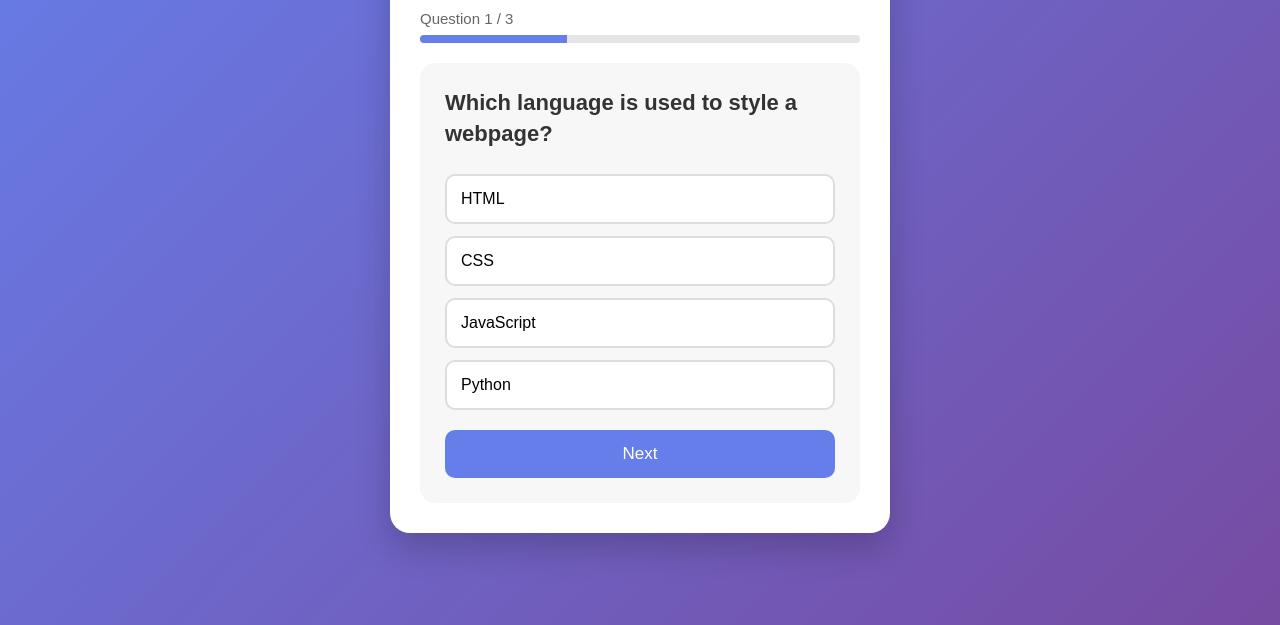
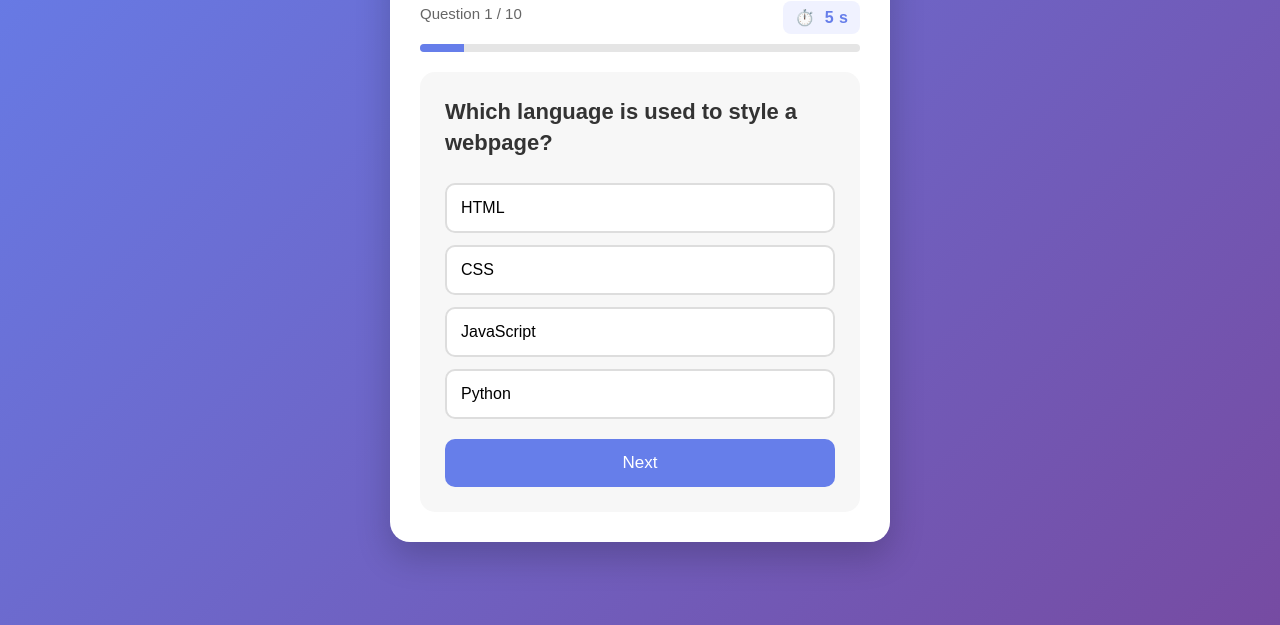
Before and after one commit to Tanu506/JavaScript_Projects, a plain HTML site: page Quiz App/index.html in a window 1280 px wide. Shown: the part 175-800 px from the top of the page. Drawn offline with Linux system fonts and the light colour scheme.

Commit message:
Adding timer to html,css and js. Adding 10 questions

```diff
--- a/Quiz App/index.html
+++ b/Quiz App/index.html
@@ -1,5 +1,6 @@
 <!DOCTYPE html>
 <html lang="en">
+
 <head>
     <meta charset="UTF-8">
     <meta name="viewport" content="width=device-width, initial-scale=1.0">
@@ -12,7 +13,12 @@
         <h1>🧠 JavaScript Quiz</h1>
 
         <div class="quiz-header">
-            <p id="questionNumber">Question 1 / 10</p>
+            <div class="top-info">
+                <p id="questionNumber">Question 1 / 10</p>
+                <div class="timer">
+                    ⏱️ <span id="timer">10</span>s
+                </div>
+            </div>
             <div class="progress-bar">
                 <div id="progress"></div>
             </div>
@@ -43,4 +49,5 @@
     <script src="script.js"></script>
 
 </body>
+
 </html>
--- a/Quiz App/script.js
+++ b/Quiz App/script.js
@@ -6,6 +6,7 @@ const nextBtn = document.querySelector("#nextBtn");
 const scoreDisplay = document.querySelector("#score");
 const restartBtn = document.querySelector("#restartBtn");
 const result = document.querySelector("#result");
+const timer = document.querySelector("#timer");
 
 const questions = [
   {
@@ -25,10 +26,67 @@ const questions = [
     options: ["<h1>", "<p>", "<div>", "<span>"],
     answer: "<p>",
   },
+
+  {
+    question:
+      "Which keyword is used to declare a variable that cannot be reassigned?",
+    options: ["var", "let", "const", "static"],
+    answer: "const",
+  },
+
+  {
+    question: "Which method is used to add an element to the end of an array?",
+    options: ["push()", "pop()", "shift()", "unshift()"],
+    answer: "push()",
+  },
+
+  {
+    question: "Which symbol is used for strict equality in JavaScript?",
+    options: ["=", "==", "===", "!="],
+    answer: "===",
+  },
+
+  {
+    question: "Which method converts a JSON string into a JavaScript object?",
+    options: [
+      "JSON.parse()",
+      "JSON.stringify()",
+      "JSON.convert()",
+      "JSON.object()",
+    ],
+    answer: "JSON.parse()",
+  },
+
+  {
+    question: "Which event occurs when a user clicks an HTML element?",
+    options: ["hover", "click", "change", "submit"],
+    answer: "click",
+  },
+
+  {
+    question: "Which method is used to select an element by its ID?",
+    options: [
+      "querySelector()",
+      "getElementById()",
+      "getElement()",
+      "selectById()",
+    ],
+    answer: "getElementById()",
+  },
+
+  {
+    question:
+      "Which function is used to run code repeatedly after a fixed time interval?",
+    options: ["setTimeout()", "setInterval()", "repeat()", "runEvery()"],
+    answer: "setInterval()",
+  },
 ];
 
 let currentQuestion = 0;
 let score = 0;
+
+let timeLeft = 10;
+let timerInterval;
 
 function showQuestion() {
   const current = questions[currentQuestion];
@@ -46,6 +104,7 @@ function showQuestion() {
     button.innerText = option;
     options.appendChild(button);
   });
+  startTimer();
 }
 
 showQuestion();
@@ -61,9 +120,11 @@ options.addEventListener("click", function (e) {
 });
 
 nextBtn.addEventListener("click", function () {
+  clearInterval(timerInterval);
   const selectedOption = options.querySelector(".selected");
   if (!selectedOption) {
     alert("please select an answer!");
+    startTimer();
     return;
   }
   const current = questions[currentQuestion];
@@ -76,7 +137,7 @@ nextBtn.addEventListener("click", function () {
     selectedOption.classList.add("wrong");
     const allOptions = options.querySelectorAll(".option");
     allOptions.forEach(function (option) {
-      if(option.innerText === current.answer){
+      if (option.innerText === current.answer) {
         option.classList.add("correct");
       }
     });
@@ -90,7 +151,7 @@ nextBtn.addEventListener("click", function () {
   setTimeout(function () {
     currentQuestion++;
     showQuestion();
-  }, 500);
+  }, 700);
 });
 
 function showResult() {
@@ -108,3 +169,25 @@ restartBtn.addEventListener("click", function () {
   document.querySelector(".quiz-header").style.display = "block";
   showQuestion();
 });
+
+function startTimer() {
+  clearInterval(timerInterval);
+
+  timeLeft = 10;
+  timer.innerText = timeLeft;
+
+  timerInterval = setInterval(function () {
+    timeLeft--;
+    timer.innerText = timeLeft;
+
+    if (timeLeft === 0) {
+      clearInterval(timerInterval);
+      if (currentQuestion === questions.length - 1) {
+        showResult();
+        return;
+      }
+      currentQuestion++;
+      showQuestion();
+    }
+  }, 1000);
+}
--- a/Quiz App/style.css
+++ b/Quiz App/style.css
@@ -27,6 +27,33 @@ body {
     text-align: center;
     color: #333;
     margin-bottom: 25px;
+}
+
+/* Question number + Timer */
+
+.top-info {
+    display: flex;
+    justify-content: space-between;
+    align-items: center;
+    margin-bottom: 10px;
+}
+
+
+/* Timer */
+
+.timer {
+    padding: 7px 12px;
+    background: #f0f2ff;
+    border-radius: 8px;
+    color: #667eea;
+    font-size: 16px;
+    font-weight: bold;
+}
+
+#timer {
+    min-width: 20px;
+    display: inline-block;
+    text-align: center;
 }
 
 /* Quiz Header */
```
